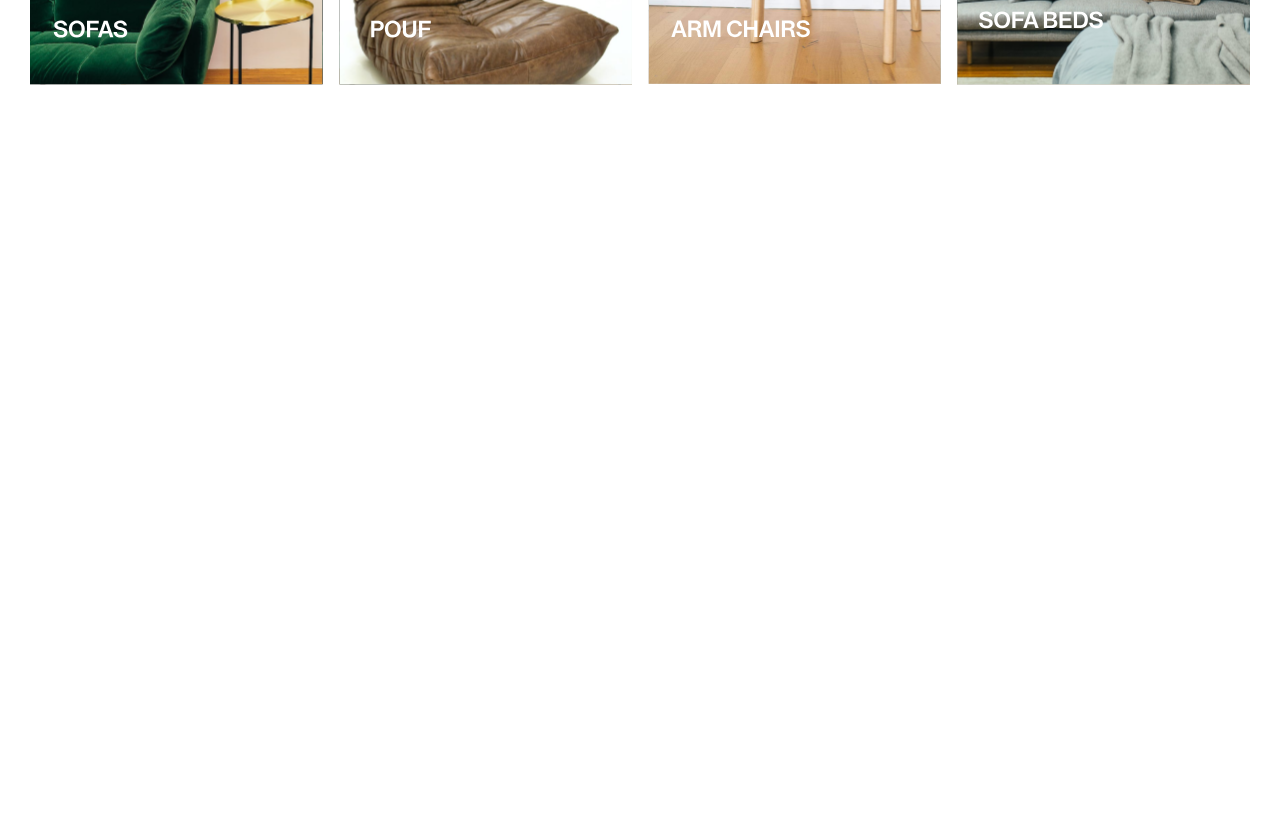
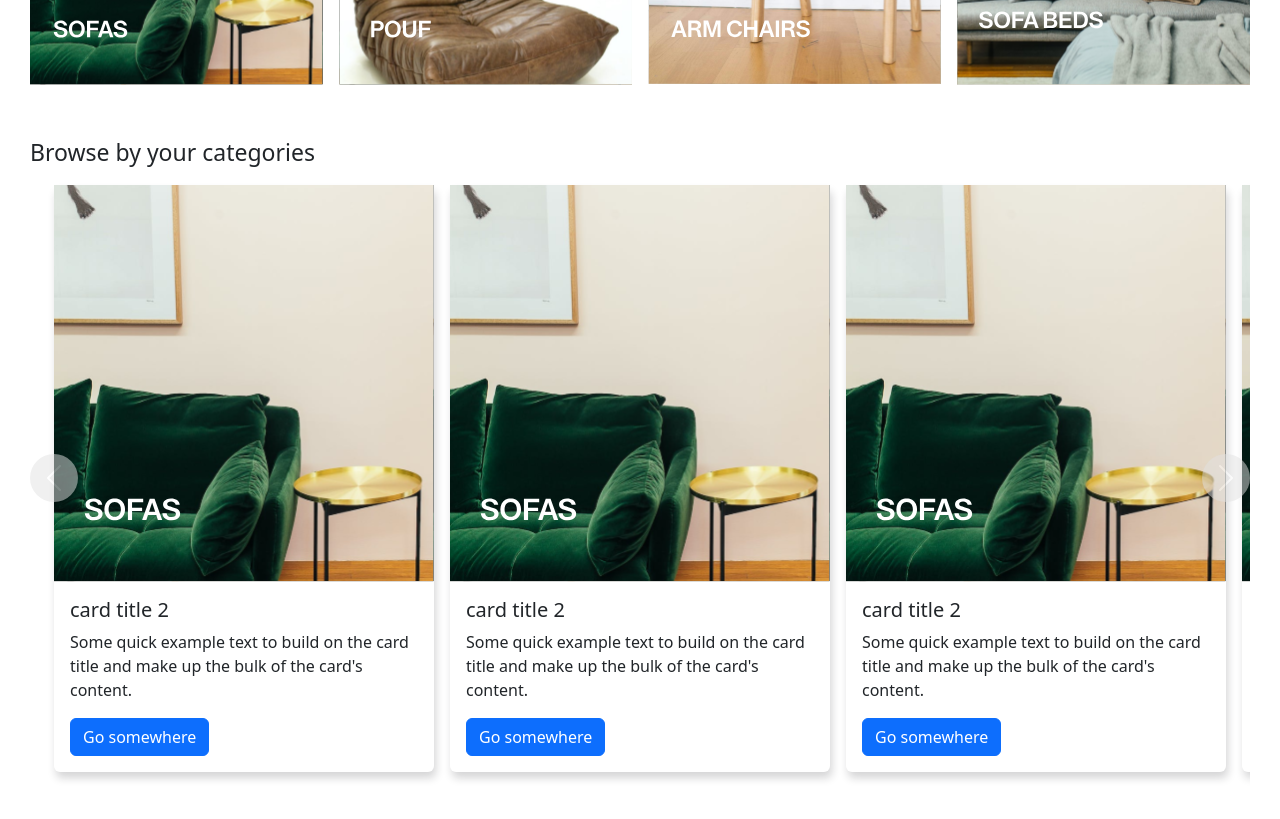
Before and after one commit to firdaous2/HomeTaniq, a React (Create React App) app: page / in a window 1280 px wide. Shown: the part 4120-4939 px from the top of the page. Before the commit the page ends 4255 px from the top, so only its background shows below. Built offline with nearby package versions, Linux system fonts and the light colour scheme.

Commit message:
carousel

```diff
--- a/index.html
+++ b/index.html
@@ -19,5 +19,8 @@
     <script src="https://cdn.jsdelivr.net/npm/bootstrap@5.3.2/dist/js/bootstrap.bundle.min.js"
         integrity="sha384-C6RzsynM9kWDrMNeT87bh95OGNyZPhcTNXj1NW7RuBCsyN/o0jlpcV8Qyq46cDfL"
         crossorigin="anonymous"></script>
+    <script src="https://cdn.jsdelivr.net/npm/bootstrap@5.3.0/dist/js/bootstrap.bundle.min.js"></script>
+
 </body>
+
 </html>
--- a/package.json
+++ b/package.json
@@ -6,6 +6,8 @@
     "@testing-library/jest-dom": "^5.17.0",
     "@testing-library/react": "^13.4.0",
     "@testing-library/user-event": "^13.5.0",
+    "bootstrap": "^5.3.3",
+    "jquery": "^3.7.1",
     "react": "^18.2.0",
     "react-dom": "^18.2.0",
     "react-scripts": "5.0.1",
--- a/src/components/navbar.jsx
+++ b/src/components/navbar.jsx
@@ -5,7 +5,6 @@ import dropdown from '../assets/dropdown.svg'
 import searchIcon from '../assets/searchIcon.svg'
 import profileIcon from '../assets/profileIcon.svg'
 
-function Navbar() {
 const Nav = styled.div`
 width: 100%;
 // .bg-dark{
@@ -42,6 +41,7 @@ function Navbar() {
 
 }
 `
+function Navbar() {
   const [scrolled, setScrolled] = useState(false)
 
   useEffect(() => {
--- a/src/index.css
+++ b/src/index.css
@@ -8,6 +8,34 @@ body{
   max-width: 1800px;
   margin: auto;
 }
+.carousel-inner{
+  padding: 1em;
+}
+.card{
+  margin: 0 .5em;
+  box-shadow: 2px 6px 8px 0 rgba(22, 22, 26, 0.18);
+  border: none;
+}
+.carousel-control-prev, .carousel-control-next{
+  background-color: #e1e1e1;
+  width: 6vh;
+  height: 6vh;
+  border-radius: 50%;
+  top: 50%;
+  transform: translateY(-50%);
+}
+
+@media (min-width: 768px) {
+  .carousel-inner {
+    display: flex;
+  }
+  .carousel-item {
+    margin-right: 0;
+    flex: 0 0 33.333333%;
+    display: block;
+  }
+}
+
 /* div img:nth-child(2){
   margin: 0;
 } */
--- a/src/pages/homepage.jsx
+++ b/src/pages/homepage.jsx
@@ -1,6 +1,8 @@
 import React from 'react';
+import styled from 'styled-components';
 import Topbar from '../components/topbar';
-import styled from 'styled-components';
+import Navbar from '../components/navbar';
+
 import heroImg from '../assets/heroImg.png';
 import arrow from '../assets/arrow.svg';
 import chair from '../assets/chair.svg';
@@ -27,7 +29,6 @@ import sofa from '../assets/sofa.svg';
 import pouf from '../assets/pouf.svg';
 import armChair from '../assets/armChair.svg';
 import Sofabed from '../assets/Sofabed.svg';
-import Navbar from '../components/navbar';
 
 const navLine = [
   {
@@ -46,7 +47,7 @@ const navLine = [
     title: "CONSULT FOR INTERIOR",
     image: pencil
   }
-]
+];
 
 const digitalSpace = [
   {
@@ -61,7 +62,7 @@ const digitalSpace = [
     subTitle: "OUR HISTORY",
     subImage: arrow
   },
-]
+];
 
 const communicateSpace = [
   {
@@ -82,7 +83,8 @@ const communicateSpace = [
     buttonTitle: "Connect Now",
     buttonImage: arrow
   },
-]
+];
+
 const articleSpace = [
   {
     image: frame3,
@@ -98,10 +100,40 @@ const articleSpace = [
     id: 'width',
     id2: 'imgcont'
   },
+];
+
+const brandSpace = [brand1, brand2, brand3, brand4, brand5, brand6, brand7, brand8];
+const FoamCategory = [sofa, pouf, armChair, Sofabed];
+
+const carousel = [
+  {
+    image: sofa,
+    title: "card title 2",
+    type: "Some quick example text to build on the card title and make up the bulk of the card's content.",
+    button:"Go somewhere"
+  },
+  {
+    image: sofa,
+    title: "card title 2",
+    type: "Some quick example text to build on the card title and make up the bulk of the card's content.",
+    button:"Go somewhere",
+    className: "inactive"
+  },
+  {
+    image: sofa,
+    title: "card title 2",
+    type: "Some quick example text to build on the card title and make up the bulk of the card's content.",
+    button:"Go somewhere",
+    className: "inactive"
+  },
+  {
+    image: sofa,
+    title: "card title 2",
+    type: "Some quick example text to build on the card title and make up the bulk of the card's content.",
+    button:"Go somewhere",
+    className: "inactive"
+  },
 ]
-
-const brandSpace = [brand1, brand2, brand3, brand4, brand5, brand6, brand7, brand8]
-const FoamCategory = [sofa, pouf, armChair, Sofabed]
 
 const HomepageContainer = styled.div`
   width: 100%;
@@ -185,8 +217,10 @@ const Art = styled.div`
     }
   }
 `;
+
 const Showcase = styled.div`
-`
+`;
+
 const Digital = styled.div`
   background-color: #F6F6F0;
   padding: 20px;
@@ -261,7 +295,7 @@ const Digital = styled.div`
       }
     }
   }
-  `
+`;
 
 const Article = styled.div`
   margin-top: 20px;
@@ -305,7 +339,7 @@ const Article = styled.div`
       // font-weight: 400;
       flex-direction: column;
       gap: 8px;
-      text-align: cnter;
+      text-align: center;
     }
     div.next{
       font-size: 14px;
@@ -330,7 +364,8 @@ const Article = styled.div`
     border-radius: 22px;
     font-weight: 400;
   }
-  `
+`;
+
 const Brands = styled.div`
   margin: 50px 0px;
   div.heading {
@@ -361,7 +396,7 @@ margin: 50px 0px;
     font-weight: 400;
     margin-top: 40px;
   }
-`
+`;
 
 const Shop = styled.div`
   margin: 50px 30px;
@@ -382,7 +417,15 @@ div.foams{
       width: 24%;
     }
   }
-`
+`;
+
+const Product = styled.div`
+  margin: 50px 30px;
+  div.titleHead{
+    margin-top: 35px;
+    font-size: 23px;
+  }
+`;
 
 function Homepage() {
   return (
@@ -512,6 +555,69 @@ function Homepage() {
           ))}
         </div>
       </Shop>
+      <Product>
+        <div className="titleHead">
+          Browse by your categories
+        </div>
+        <div id="carouselExampleControls" className="carousel slide" data-bs-ride= "carousel">
+          <div className="carousel-inner">
+
+            {carousel.map((caro, index)=>(
+            <div className="carousel-item active {inactive}"  key={index}>
+              <div class="card">
+                <img src={caro.image} class="d-block w-100" alt="..." />
+                <div class="card-body">
+                  <h5 class="card-title">{caro.title}</h5>
+                  <p class="card-text">{caro.type}</p>
+                  <a href="#" class="btn btn-primary">{caro.button}</a>
+                </div>
+              </div>
+            </div>
+            ))}
+            {/* <div className="carousel-item">
+              <div class="card">
+                <img src={armChair} class="d-block w-100" alt="..." />
+                <div class="card-body">
+                  <h5 class="card-title">Card title 2</h5>
+                  <p class="card-text">Some quick example text to build on the card title and make up the bulk of the
+                    card's content.</p>
+                  <a href="#" class="btn btn-primary">Go somewhere</a>
+                </div>
+              </div>
+            </div> */}
+            {/* <div className="carousel-item">
+              <div class="card">
+                <img src={Sofabed} class="d-block w-100" alt="..." />
+                <div class="card-body">
+                  <h5 class="card-title">Card title 2</h5>
+                  <p class="card-text">Some quick example text to build on the card title and make up the bulk of the
+                    card's content.</p>
+                  <a href="#" class="btn btn-primary">Go somewhere</a>
+                </div>
+              </div>
+            </div> */}
+            {/* <div className="carousel-item">
+              <div class="card">
+                <img src={Sofabed} class="d-block w-100" alt="..." />
+                <div class="card-body">
+                  <h5 class="card-title">Card title 2</h5>
+                  <p class="card-text">Some quick example text to build on the card title and make up the bulk of the
+                    card's content.</p>
+                  <a href="#" class="btn btn-primary">Go somewhere</a>
+                </div>
+              </div>
+            </div> */}
+          </div>
+          <button className="carousel-control-prev" type="button" data-bs-target="#carouselExampleControls" data-bs-slide="prev">
+            <span className="carousel-control-prev-icon" aria-hidden="true"></span>
+            <span className="visually-hidden">Previous</span>
+          </button>
+          <button className="carousel-control-next" type="button" data-bs-target="#carouselExampleControls" data-bs-slide="next">
+            <span className="carousel-control-next-icon" aria-hidden="true"></span>
+            <span className="visually-hidden">Next</span>
+          </button>
+        </div>
+      </Product>
     </HomepageContainer>
   );
 }
```
Also changed, not shown: src/index.js (line endings or trailing spaces), 1 other file (tests, documents, lock files or other folders). Lines whose indentation alone changed are shown as unchanged.
